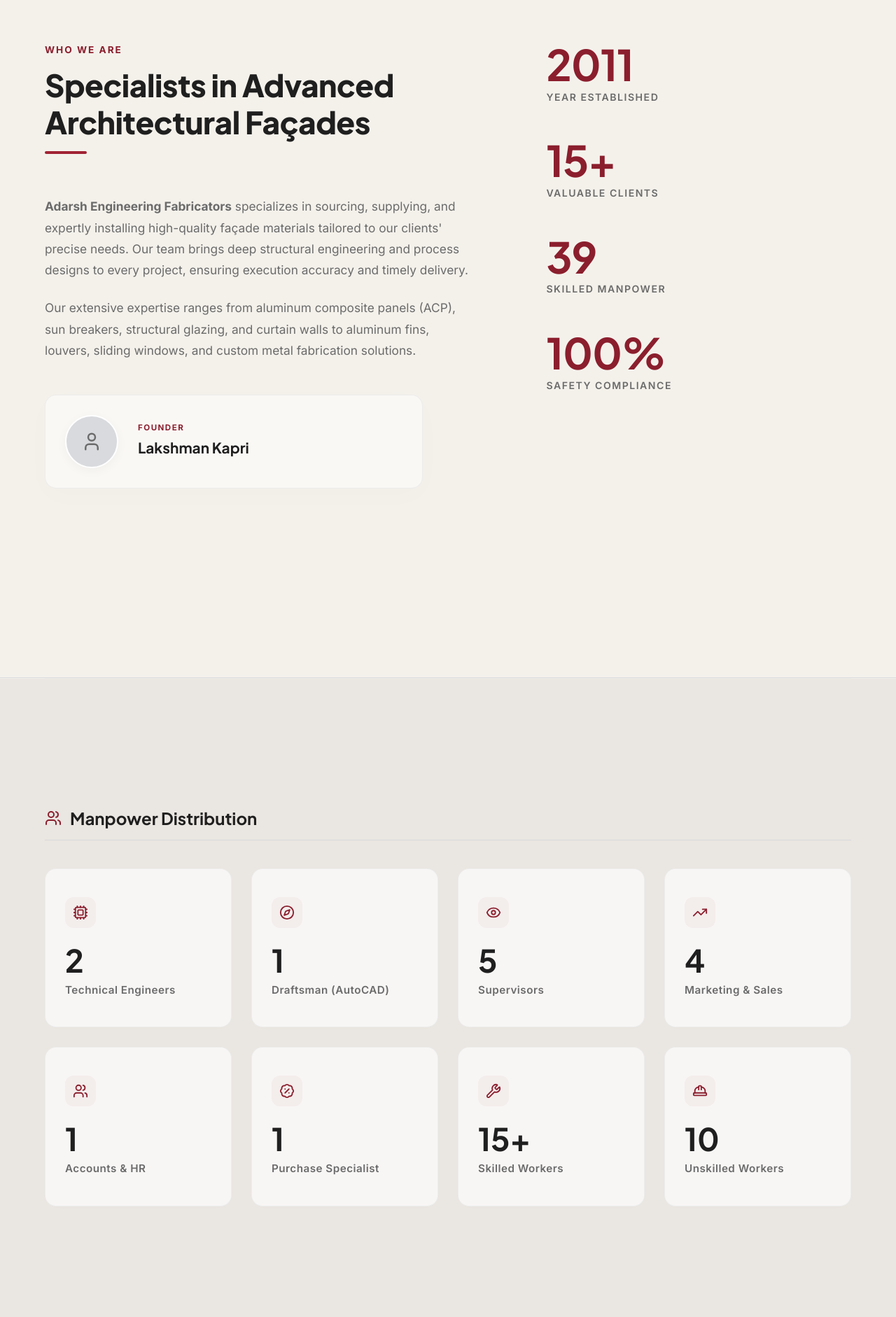
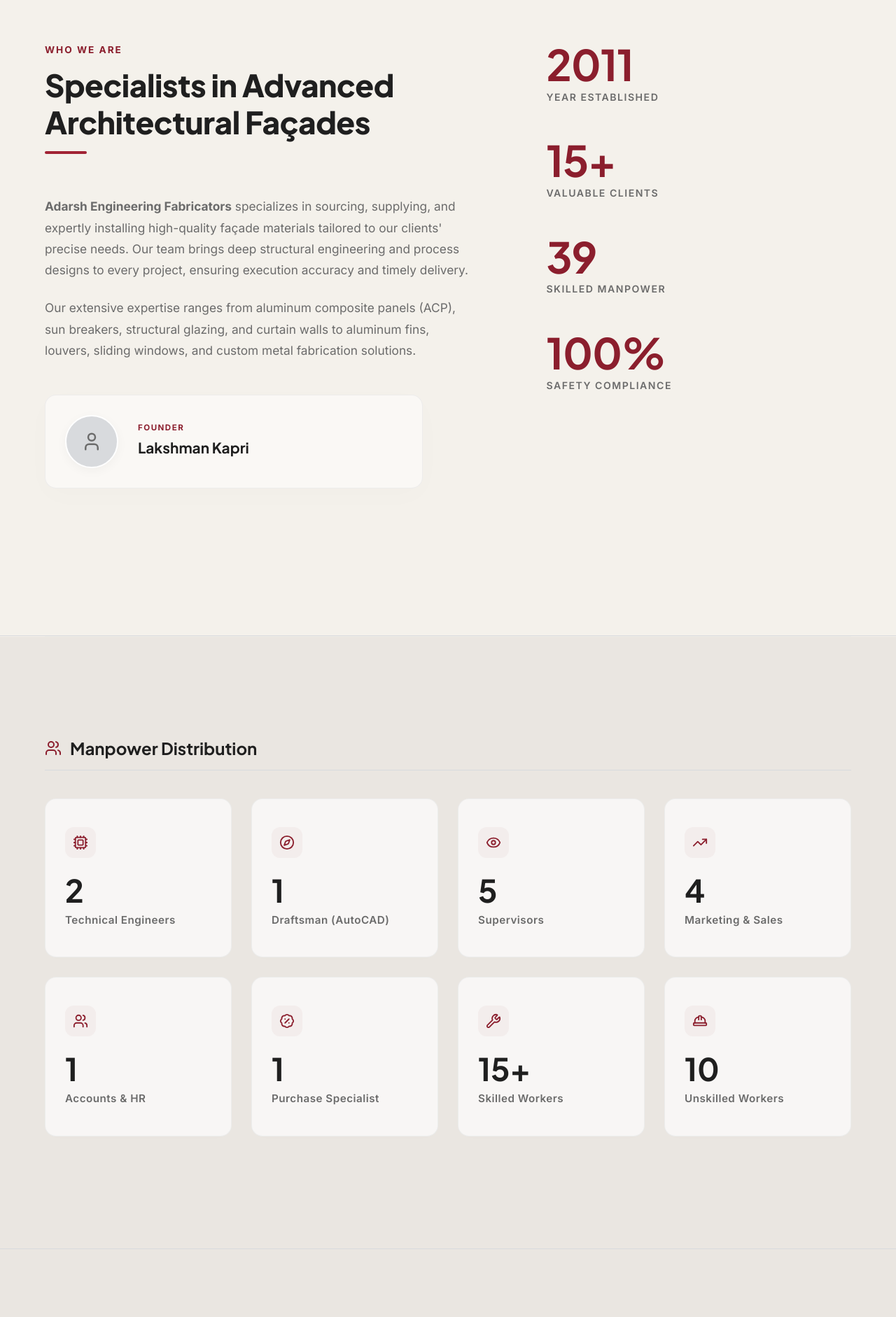
Before and after one commit to Muskannn03/Adarsh-Engineering-Portfolio-Weebsite, a website: page index.html in a window 1280 px wide. Shown: the part 900-2782 px from the top of the page at 70% size. Drawn offline with nearby package versions, Linux system fonts and the light colour scheme.

Commit message:
Remove excess empty space around Manpower partition line: decrease about-section padding-bottom to 30px and manpower-section padding-top to 40px

```diff
--- a/index.html
+++ b/index.html
@@ -18,7 +18,7 @@
     <script src="https://cdn.jsdelivr.net/npm/lucide@latest/dist/umd/lucide.min.js"></script>
 
     <!-- Stylesheet -->
-    <link rel="stylesheet" href="style.css?v=4.9">
+    <link rel="stylesheet" href="style.css?v=5.0">
 </head>
 <body>
 
--- a/style.css
+++ b/style.css
@@ -1059,7 +1059,7 @@
 .about-section {
     background-color: var(--background); /* Use design system background color variable */
     padding-top: 60px; /* clean compact top space below hero section */
-    padding-bottom: 90px;
+    padding-bottom: 30px; /* reduced bottom padding to decrease transition gap */
     position: relative;
     z-index: 2;
     overflow: hidden;
@@ -1204,8 +1204,8 @@
 /* Manpower Section Redesign as capability cards */
 .manpower-section {
     background-color: var(--bg-darker); /* Alternating warm sand stone grey panel */
-    padding-top: 80px;
-    padding-bottom: 90px;
+    padding-top: 40px; /* reduced top padding to decrease transition gap */
+    padding-bottom: 60px; /* compact bottom padding */
     position: relative;
     z-index: 2;
     overflow: hidden;
```
